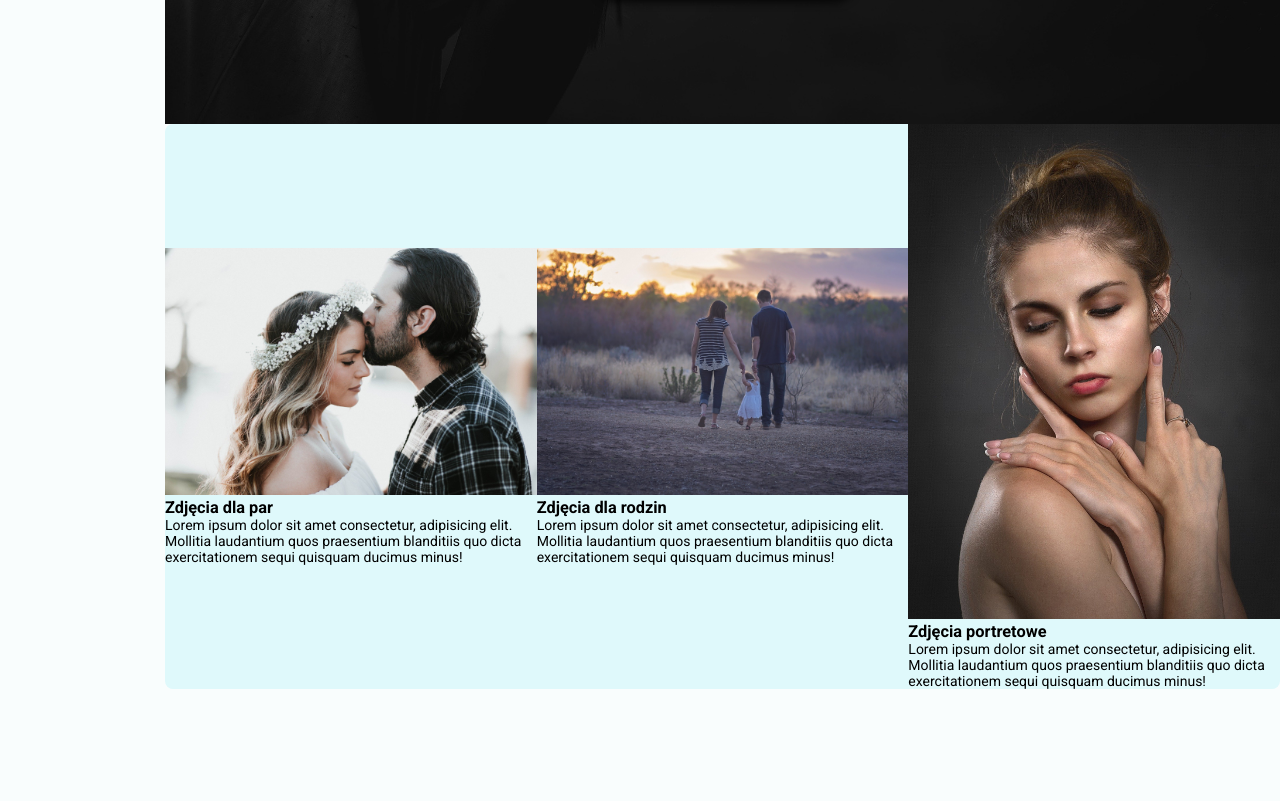
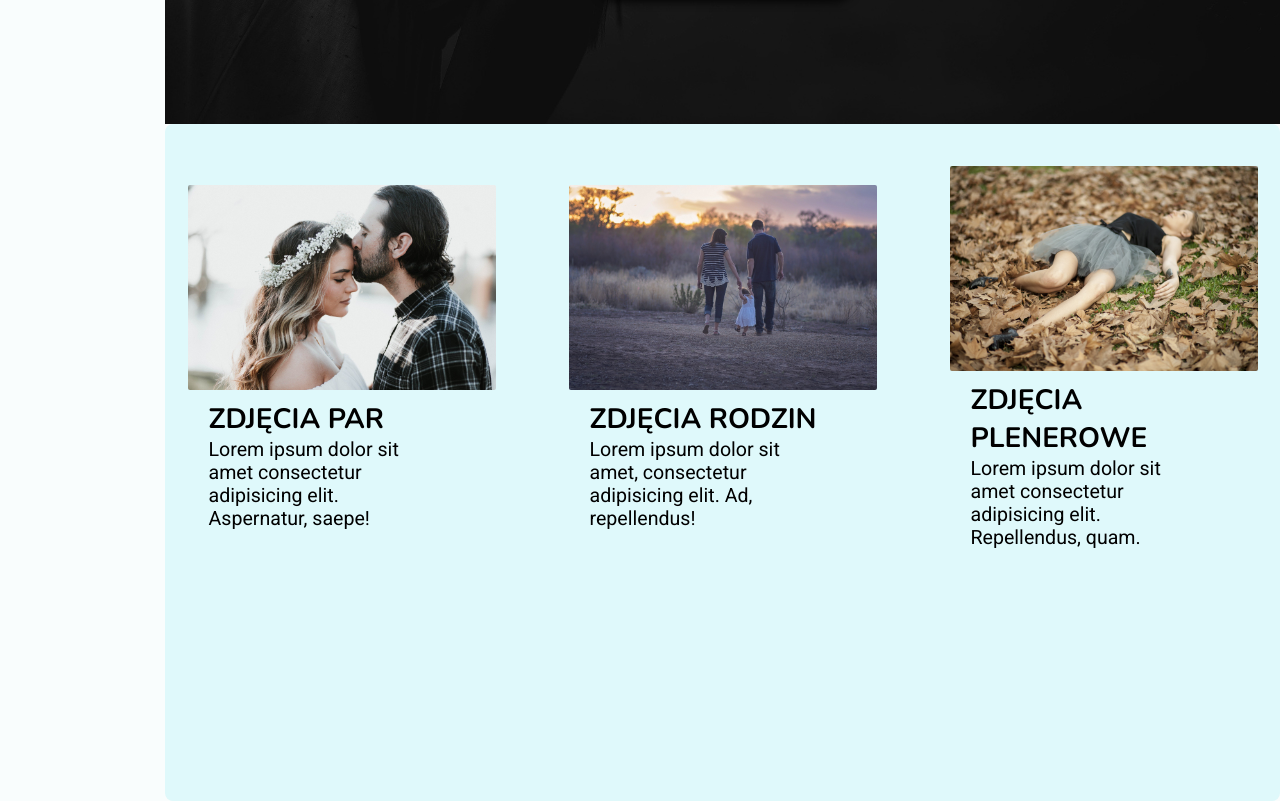
Before and after one commit to ShockOfficial/PhotographerWeb, a plain HTML site: page index.html in a window 1280 px wide. Shown: the part 1962-2763 px from the top of the page. Before the commit the page ends 2651 px from the top, so only its background shows below. Drawn offline with nearby package versions, Linux system fonts and the light colour scheme.

Commit message:
gallery grid

```diff
--- a/index.html
+++ b/index.html
@@ -93,8 +93,8 @@
           <img src="./img/couple.jpg" alt="Zdjęcia dla par" class="gallery__img">
 
           <div class="gallery__item-text-box">
-            <h3 class="gallery__item-heading">Zdjęcia dla par</h3>
-            <p class="gallery__item-description">Lorem ipsum dolor sit amet consectetur, adipisicing elit. Mollitia laudantium quos praesentium blanditiis quo dicta exercitationem sequi quisquam ducimus minus!</p>
+            <h3 class="gallery__item-heading">Zdjęcia par</h3>
+            <p class="gallery__item-description">Lorem ipsum dolor sit amet consectetur adipisicing elit. Aspernatur, saepe! </p>
           </div>
         </div>
 
@@ -102,17 +102,17 @@
           <img src="./img/family.jpg" alt="Zdjęcia dla rodzin" class="gallery__img">
 
           <div class="gallery__item-text-box">
-            <h3 class="gallery__item-heading">Zdjęcia dla rodzin</h3>
-            <p class="gallery__item-description">Lorem ipsum dolor sit amet consectetur, adipisicing elit. Mollitia laudantium quos praesentium blanditiis quo dicta exercitationem sequi quisquam ducimus minus!</p>
+            <h3 class="gallery__item-heading">Zdjęcia rodzin</h3>
+            <p class="gallery__item-description">Lorem ipsum dolor sit amet, consectetur adipisicing elit. Ad, repellendus!</p>
           </div>
         </div>
 
         <div class="gallery__item">
-          <img src="./img/portrait.jpg" alt="Zdjęcia portretowe" class="gallery__img">
+          <img src="./img/plener.jpg" alt="Zdjęcia plenerowe" class="gallery__img">
 
           <div class="gallery__item-text-box">
-            <h3 class="gallery__item-heading">Zdjęcia portretowe</h3>
-            <p class="gallery__item-description">Lorem ipsum dolor sit amet consectetur, adipisicing elit. Mollitia laudantium quos praesentium blanditiis quo dicta exercitationem sequi quisquam ducimus minus!</p>
+            <h3 class="gallery__item-heading">Zdjęcia plenerowe</h3>
+            <p class="gallery__item-description">Lorem ipsum dolor sit amet consectetur adipisicing elit. Repellendus, quam.</p>
           </div>
         </div>
       </div>
--- a/scss/style.scss
+++ b/scss/style.scss
@@ -285,7 +285,7 @@ body {
 			top: 50%;
 			left: 53%;
 			transform: translate(-50%, -50%);
-			border: 7px double $color-font;
+			border: 3px solid $color-font;
 			border-radius: 8px;
 		}
 	}
@@ -495,31 +495,76 @@ body {
 	&__bottom-box {
 		background-color: $color-bg-secondary;
 		border-radius: 8px;
-
-		display: flex;
+		padding-bottom: 15rem;
+		// display: flex;
+		// justify-content: center;
+		// align-items: center;
+		// flex-direction: column;
+		// flex-wrap: wrap;
+		display: grid;
 		justify-content: center;
 		align-items: center;
-		flex-direction: column;
+		justify-items: center;
+		grid-template-columns: repeat(auto-fit, minmax(250px, 1fr));
+		// grid-template-rows: repeat();
+		grid-gap: 1.5rem 2rem;
+		overflow: hidden;
 
 		@media (min-width: 48em) {
 			flex-direction: row;
+			// gap: 2.5rem;
 		}
 	}
 
 	&__item {
-		width: 100%;
+		position: relative;
+		width: 90%;
+		padding: 1.5rem;
+		margin-top: 1.5rem;
+		@media (min-width: 48em) {
+			width: 350px;
+		}
+
+		// &:last-of-type {
+		// 	margin-bottom: 8rem;
+
+		// 	@media (min-width: 48em) {
+		// 		margin-bottom: 0;
+		// 	}
+		// }
+	}
+
+	&__item-text-box {
+		position: absolute;
+		bottom: -4rem;
+		padding: 1.5rem;
+		margin-left: 2.5rem;
+		background-color: $color-bg-secondary;
 
 		@media (min-width: 48em) {
-			width: 50%;
+			position: static;
+
+			margin-left: 0;
+			padding-top: 0.5rem;
 		}
 	}
 
-	&__item-text-box {
+	&__item-heading {
+		font-size: 2rem;
+		text-transform: uppercase;
+		font-family: 'Nunito', sans-serif;
+		font-weight: 600;
+	}
+
+	&__item-description {
+		font-size: 1.4rem;
+		width: 80%;
 	}
 
 	&__img {
 		width: 100%;
 		object-fit: cover;
+		border-radius: 2px;
 	}
 }
 
```
Also changed, not shown: css/style.css, 1 other file.
